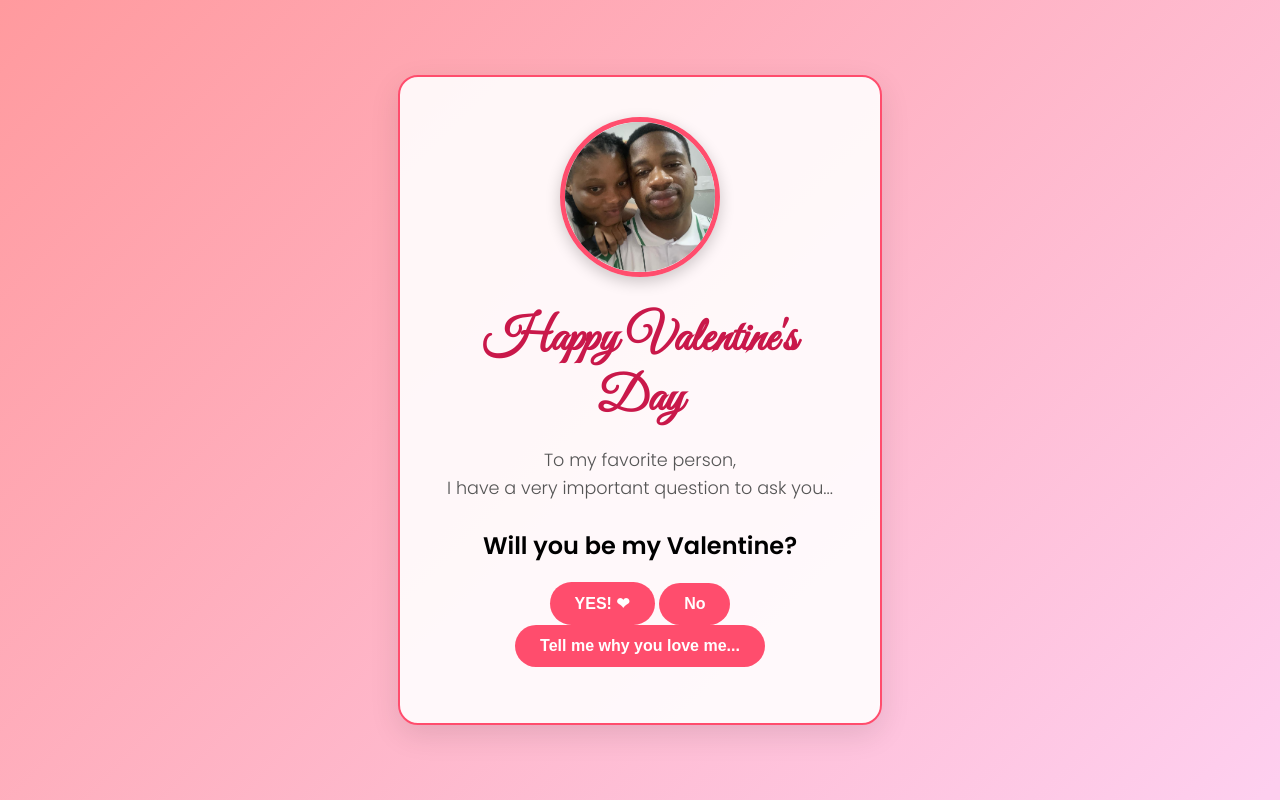
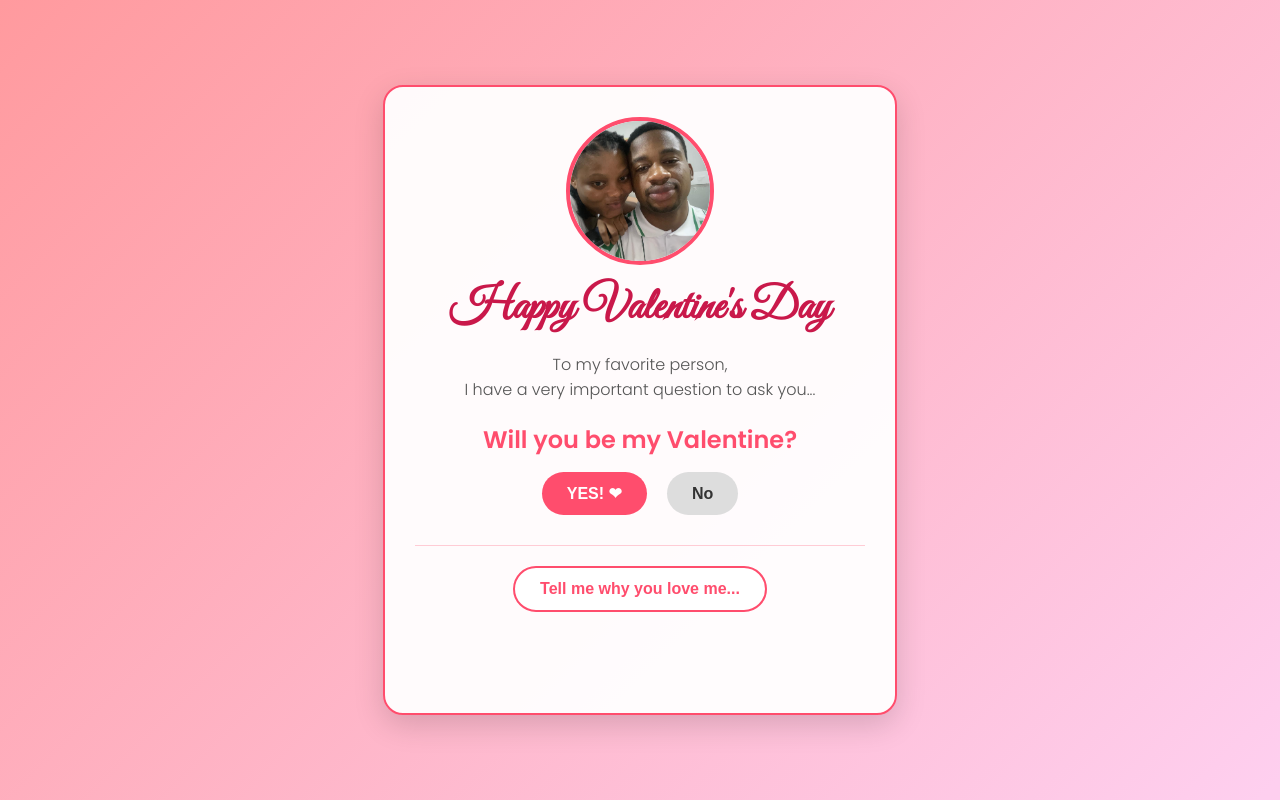
Before and after one commit to notaspy598-dot/my-gift, a plain HTML site: page index.html in a window 1280 px wide. Drawn offline with Linux system fonts and the light colour scheme.

Commit message:
Update style.css

```diff
--- a/style.css
+++ b/style.css
@@ -8,32 +8,31 @@ body {
     align-items: center;
     background: linear-gradient(135deg, #ff9a9e 0%, #fecfef 99%, #fecfef 100%);
     font-family: 'Poppins', sans-serif;
-    overflow: hidden; /* Prevents scrollbars from floating hearts */
+    overflow: hidden;
 }
 
-/* The Card Container */
+/* Card Styling */
 .card {
-    background: rgba(255, 255, 255, 0.9);
-    padding: 40px;
+    background: rgba(255, 255, 255, 0.95);
+    padding: 30px;
     border-radius: 20px;
-    box-shadow: 0 10px 30px rgba(0,0,0,0.1);
+    box-shadow: 0 10px 30px rgba(0,0,0,0.15);
     text-align: center;
-    max-width: 400px;
+    max-width: 450px;
     width: 90%;
-    z-index: 10; /* Keeps card above floating hearts */
     position: relative;
+    z-index: 10;
     border: 2px solid #ff4d6d;
 }
 
 /* Photo Styling */
 .photo-frame {
-    width: 150px;
-    height: 150px;
-    margin: 0 auto 20px;
+    width: 140px;
+    height: 140px;
+    margin: 0 auto 15px;
     border-radius: 50%;
     overflow: hidden;
-    border: 5px solid #ff4d6d;
-    box-shadow: 0 5px 15px rgba(0,0,0,0.2);
+    border: 4px solid #ff4d6d;
 }
 
 .main-photo {
@@ -42,40 +41,87 @@ body {
     object-fit: cover;
 }
 
-/* Text Styling */
+/* Typography */
 h1 {
     font-family: 'Great Vibes', cursive;
     color: #c9184a;
-    font-size: 3rem;
-    margin-bottom: 10px;
+    font-size: 2.8rem;
+    margin: 5px 0;
+}
+
+h2 {
+    font-size: 1.5rem;
+    color: #ff4d6d;
+    margin-bottom: 15px;
 }
 
 .message {
     color: #555;
-    line-height: 1.6;
-    margin-bottom: 25px;
-    font-size: 1.1rem;
+    font-size: 1rem;
+    margin-bottom: 20px;
 }
 
-/* Button Styling */
+/* Buttons */
+.buttons {
+    display: flex;
+    justify-content: center;
+    gap: 20px;
+    margin-bottom: 30px;
+    position: relative; /* Important for the No button logic */
+}
+
 button {
-    background-color: #ff4d6d;
-    color: white;
-    border: none;
     padding: 12px 25px;
     border-radius: 50px;
     font-size: 1rem;
     cursor: pointer;
-    transition: transform 0.2s, background 0.2s;
+    border: none;
     font-weight: 600;
+    transition: transform 0.2s;
 }
 
-button:hover {
-    background-color: #c9184a;
-    transform: scale(1.05);
+#yesBtn {
+    background-color: #ff4d6d;
+    color: white;
 }
 
-/* Floating Heart Animation */
+#yesBtn:hover {
+    background-color: #c9184a;
+    transform: scale(1.1);
+}
+
+#noBtn {
+    background-color: #ddd;
+    color: #333;
+    position: relative; /* Allows it to move */
+}
+
+/* Reasons Section */
+.reasons-section {
+    border-top: 1px solid #ffccd5;
+    padding-top: 20px;
+    margin-top: 20px;
+}
+
+.secondary-btn {
+    background-color: white;
+    border: 2px solid #ff4d6d;
+    color: #ff4d6d;
+}
+
+.secondary-btn:hover {
+    background-color: #fff0f3;
+}
+
+#reasonDisplay {
+    margin-top: 15px;
+    font-style: italic;
+    color: #c9184a;
+    font-weight: 500;
+    min-height: 40px; /* Prevents jumping */
+}
+
+/* Floating Hearts Animation */
 .heart {
     position: absolute;
     bottom: -10vh;
@@ -96,7 +142,6 @@ button:hover {
     background-color: inherit;
     border-radius: 50%;
 }
-
 .heart::before { top: -50%; left: 0; }
 .heart::after { top: 0; right: -50%; }
 
```
